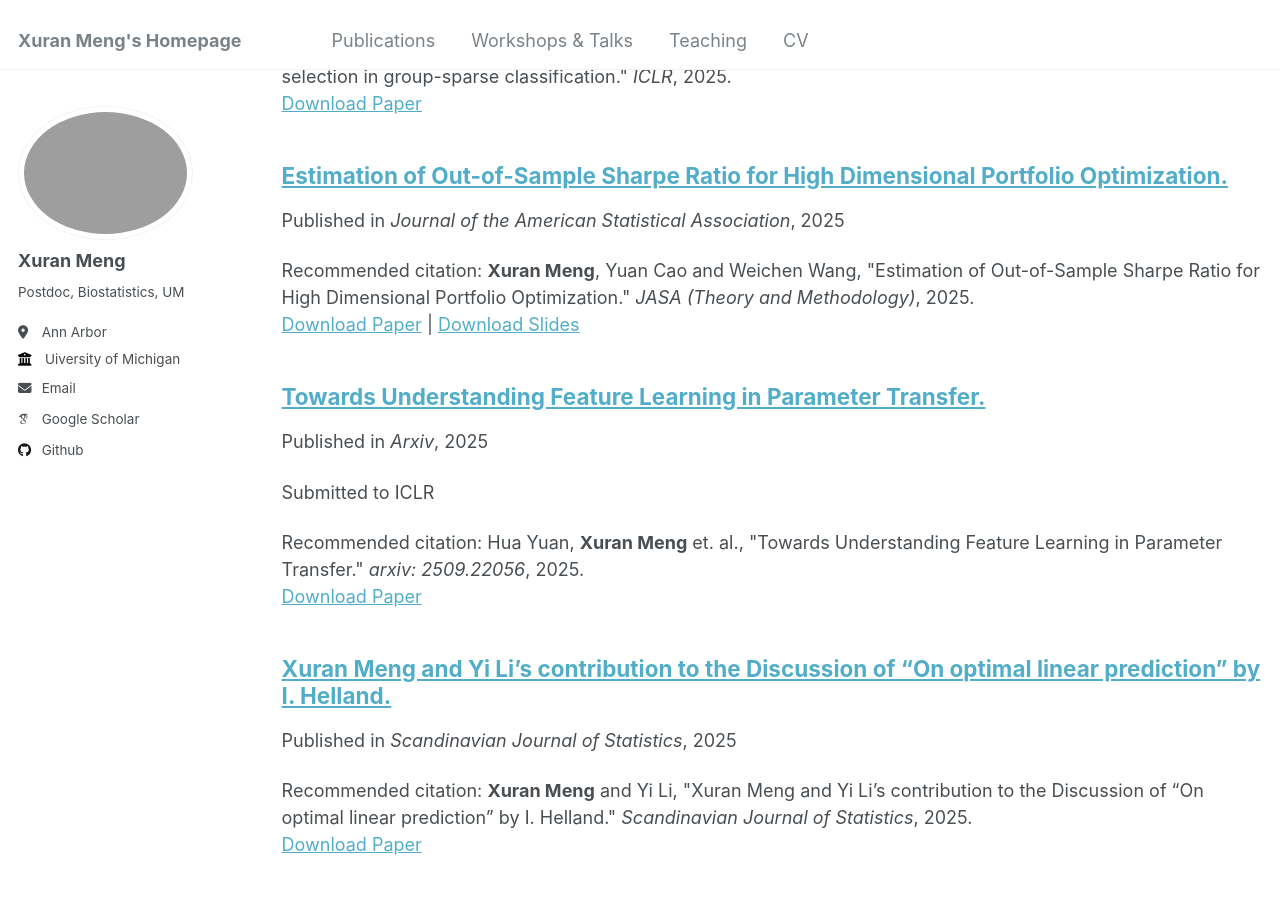
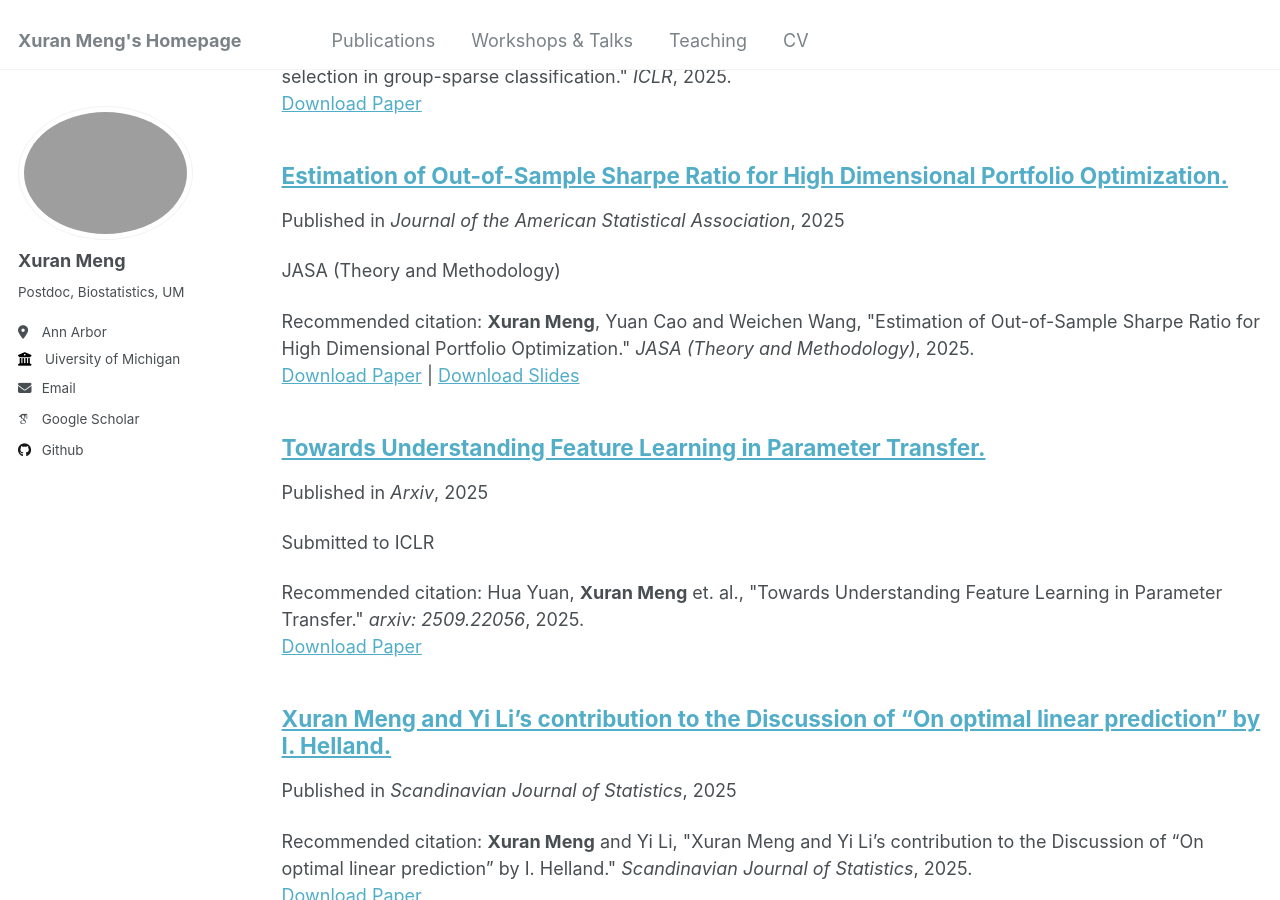
Before and after one commit to XuranMeng/XuranMeng.github.io, a Jekyll site: the page built from _pages/collection-archive.html, in a window 1280 px wide and 900 px high, scrolled down 2188 px. Built offline with Jekyll 4.4.1, drawn with Linux system fonts in a browser that asks for light colours; some web fonts are replaced.

Commit message:
Update Sharperatio.md

```diff
--- a/_publications/Sharperatio.md
+++ b/_publications/Sharperatio.md
@@ -3,7 +3,7 @@ title: "Estimation of Out-of-Sample Sharpe Ratio for High Dimensional Portfolio
 collection: publications
 category: manuscripts
 permalink: /publication/Sharperatio
-excerpt: ' '
+excerpt: 'JASA (Theory and Methodology)'
 date: 2025-07-08
 venue: 'Journal of the American Statistical Association'
 slidesurl: 'http://xuranmeng.github.io/files/slides/slidesSharpe.pdf'
```
